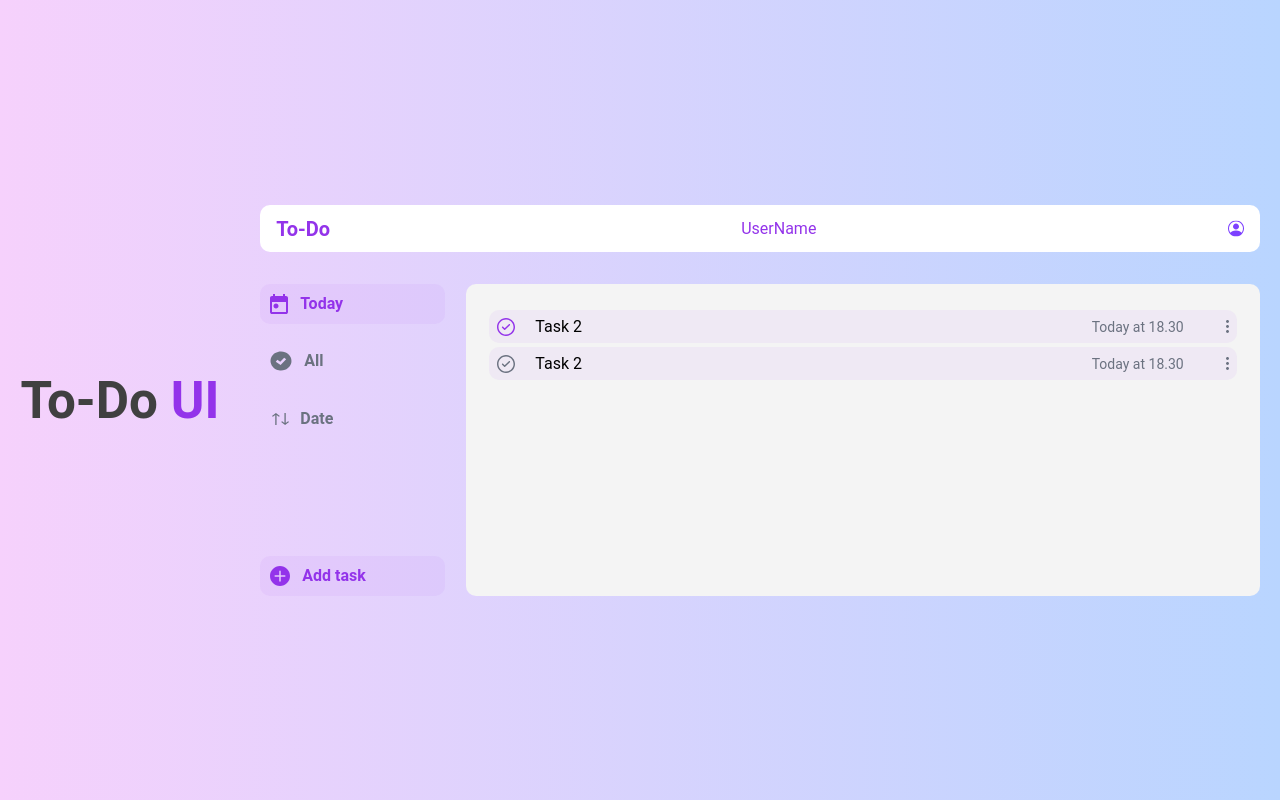
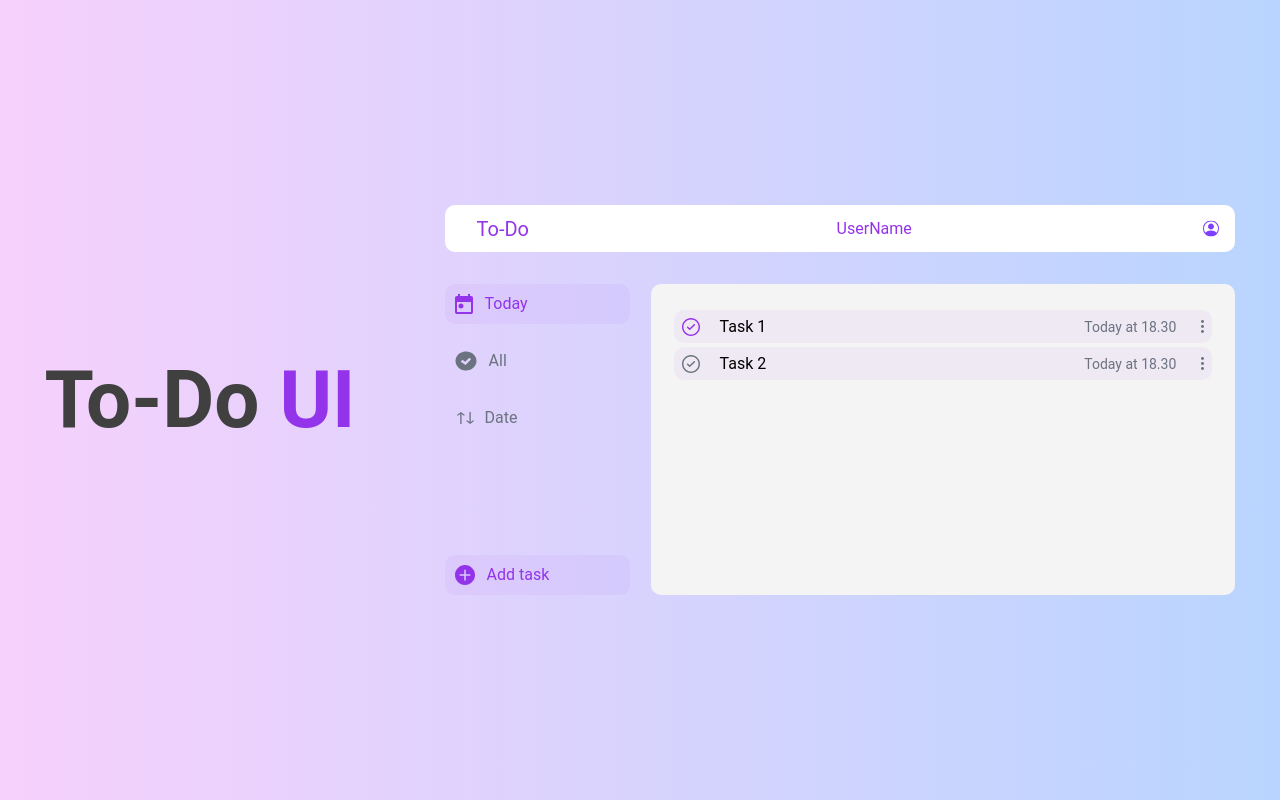
Before and after one commit to dmitriyhudev/todo-list, a Next.js app: page / in a window 1280 px wide. Built offline with nearby package versions, Linux system fonts and the light colour scheme.

Commit message:
Layout fix

```diff
--- a/package.json
+++ b/package.json
@@ -12,7 +12,7 @@
     "@types/node": "20.6.2",
     "@types/react": "18.2.22",
     "@types/react-dom": "18.2.7",
-    "next": "13.4.19",
+    "next": "^13.4.19",
     "react": "18.2.0",
     "react-dom": "18.2.0",
     "styled-components": "^6.0.8",
--- a/src/app/page.tsx
+++ b/src/app/page.tsx
@@ -1,165 +1,82 @@
 'use client'
 import Image from 'next/image'
 import styles from './page.module.css'
-import styled from "styled-components"
+import {
+  Main,
+  LeftText,
+  TextPartOne,
+  TextPartTwo,
+  MainWindow,
+  AccountWindow,
+  ToDoLabel,
+  UserNameLabel,
+  BottomWindows,
+  LeftWindow,
+  DateButton,
+  LeftWindowLabel,
+  AllTasksButton,
+  DateDirectionButton,
+  DateLabel,
+  AddTaskButton,
+  AddTaskLabel,
+  TasksWindow,
+  VisibleTask,
+  TaskName,
+  EmptySpaceInTask,
+  TaskDate,
+} from "./styled.tsx"
 import './globals.css'
-
-//styled-components CSS
-export const Main = styled.main`
-  display: flex;
-  justify-content: space-around;
-  align-items: center;
-  height: 100vh;
-  font-family: 'Roboto';
-  background: linear-gradient(90deg, rgba(246, 209, 252, 1), rgba(185, 213, 255, 1));
-`
-export const LeftText = styled.div`
-  font-size: 2vw;
-  display: inline-flex;
-`
-export const MainWindow = styled.h1`
-  display: flex;
-  flex-direction: column;
-  align-items: space-around;
-  flex-grow: 0.8;
-  width: 672px;
-  max-height: 390px;
-`
-export const AccountWindow = styled.div`
-  display: flex;
-  justify-content: space-between;
-  align-items: center;
-  padding: 12px 16px 12px 16px;
-  height: 47px;
-  border-radius: 10px;
-  border-style: none;
-  background-color: rgba(255, 255, 255, 1);
-  color: rgba(147, 51, 234, 1);
-`
-export const BottomWindows = styled.div`
-  display: flex;
-  justify-content: space-between;
-  flex-grow: 1;
-  height: 312px;
-  margin-top: 32px;
-`
-export const LeftWindow = styled.div`
-  display: flex;
-  flex-direction: column;
-  justify-content: space-between;
-`
-export const DateButton = styled.div`
-  display: flex;
-  width: 185px;
-  height: 40px;
-  padding: 10px;
-  border-radius: 10px;
-  font-size: 16px;
-  color: rgba(147, 51, 234, 1);
-  background-color: rgba(147, 51, 234, 0.06);
-`
-export const AllTasksButton = styled.div`
-  display: flex;
-  width: 185px;
-  height: 40px;
-  padding: 10px;
-  border-radius: 10px;
-  font-size: 16px;
-  color: rgba(107, 114, 128, 1);
-`
-export const DateDirectionButton = styled.div`
-  display: flex;
-  width: 185px;
-  height: 40px;
-  padding: 10px;
-  border-radius: 10px;
-  font-size: 16px;
-  color: rgba(107, 114, 128, 1);
-`
-export const AddTaskButton = styled.div`
-  display: flex;
-  width: 185px;
-  height: 40px;
-  padding: 10px;
-  margin-top: 100px; //////////////////////
-  border-radius: 10px;
-  font-size: 16px;
-  color: rgba(147, 51, 234, 1);
-  background-color: rgba(147, 51, 234, 0.06);
-`
-export const TasksWindow = styled.div`
-  display: flex;
-  flex-direction: column;
-  width: 100%;
-  padding: 24px 7px 7px 7px;
-  margin: 0px 0px 0px 21px;
-  border-radius: 10px;
-  background-color: rgba(244, 244, 244, 1);
-`
-export const VisibleTask = styled.div`
-  display: flex;
-
-
-  align-items: center;
-  height: 33px;
-  margin: 2px 16px 2px 16px;
-  padding: 16px 8px 16px 8px;
-  border-radius: 10px;
-  background-color: rgba(147, 51, 234, 0.06);
-`
 
 export default function Home() {
   return (
     <Main>
         <LeftText>
-            <h1 style={{fontWeight: "700", color: "rgba(64, 64, 64, 1)"}}>To-Do</h1>
-            <div style={{width: "1vw"}}></div>
-            <h1 style={{fontWeight: "700", color: "rgba(147, 51, 234, 1)"}}>UI</h1>
+            <TextPartOne>To-Do</TextPartOne>
+            &nbsp;
+            <TextPartTwo>UI</TextPartTwo>
         </LeftText>
         <MainWindow>
             <AccountWindow>
-                <p style={{fontSize: "20px"}}>To-Do</p>
-                <p style={{fontSize: "16px", fontWeight: "400"}}>UserName</p>
+                <ToDoLabel>To-Do</ToDoLabel>
+                <UserNameLabel>UserName</UserNameLabel>
                 <img src="AccountIcon.svg"></img>
             </AccountWindow>
-            <div>
                 <BottomWindows>
                     <LeftWindow>
                         <DateButton>
                             <img src="CalendarIcon.svg"></img>
-                            <p style={{marginLeft: "12px"}}>Today</p>
+                            <LeftWindowLabel>Today</LeftWindowLabel>
                         </DateButton>
                         <AllTasksButton>
                             <img src="SelectAllIcon.svg"></img>
-                            <p style={{marginLeft: "12px"}}>All</p>
+                            <LeftWindowLabel>All</LeftWindowLabel>
                         </AllTasksButton>
                         <DateDirectionButton>
                             <img src="DateDirectionIcon.svg"></img>
-                            <p style={{marginLeft: "9px"}}>Date</p>
+                            <DateLabel>Date</DateLabel>
                         </DateDirectionButton>
                         <AddTaskButton>
                             <img src="AddIcon.svg"></img>
-                            <p style={{marginLeft: "12px"}}>Add task</p>
+                            <AddTaskLabel>Add task</AddTaskLabel>
                         </AddTaskButton>
                     </LeftWindow>
                     <TasksWindow>
                         <VisibleTask>
                             <img src="TaskDoneIcon.svg"></img>
-                            <p style={{margin: "0px 0px 0px 20px", width: "100px",fontSize: "16px", fontWeight: "400"}}>Task 2</p>
-                            <div style={{width: "100%"}}></div>
-                            <p style={{width: "200px", alignSelf: "center", fontSize: "14px", fontWeight: "400", color: "rgba(107, 114, 128, 1)"}}>Today at 18.30</p>
-                            <img style={{alignSelf: "center"}} src="OptionsIcon.svg"></img>
+                            <TaskName>Task 1</TaskName>
+                            <EmptySpaceInTask></EmptySpaceInTask>
+                            <TaskDate>Today at 18.30</TaskDate>
+                            <img src="OptionsIcon.svg"></img>
                         </VisibleTask>
                         <VisibleTask>
                             <img src="TaskNotDoneIcon.svg"></img>
-                            <p style={{margin: "0px 0px 0px 20px", width: "100px",fontSize: "16px", fontWeight: "400"}}>Task 2</p>
-                            <div style={{width: "100%"}}></div>
-                            <p style={{width: "200px", alignSelf: "center", fontSize: "14px", fontWeight: "400", color: "rgba(107, 114, 128, 1)"}}>Today at 18.30</p>
-                            <img style={{alignSelf: "center"}} src="OptionsIcon.svg"></img>
+                            <TaskName>Task 2</TaskName>
+                            <EmptySpaceInTask></EmptySpaceInTask>
+                            <TaskDate>Today at 18.30</TaskDate>
+                            <img src="OptionsIcon.svg"></img>
                         </VisibleTask>
                     </TasksWindow>
                 </BottomWindows>
-            </div>
         </MainWindow>
     </Main>
   )
--- a/src/app/styled.tsx
+++ b/src/app/styled.tsx
@@ -11,9 +11,19 @@ export const Main = styled.main`
     background: linear-gradient(90deg, rgba(246, 209, 252, 1), rgba(185, 213, 255, 1));
 `
 export const LeftText = styled.div`
-    font-size: 5vh;
+    font-size: 10vh;
+    font-weight: 700;
     display: inline-flex;
 `
+
+export const TextPartOne = styled(LeftText)`
+    color: rgba(64, 64, 64, 1);
+`
+
+export const TextPartTwo = styled(LeftText)`
+    color: rgba(147, 51, 234, 1);
+`
+
 export const MainWindow = styled.div`
     display: flex;
     flex-direction: column;
@@ -32,7 +42,16 @@ export const AccountWindow = styled.div`
     border-style: none;
     background-color: rgba(255, 255, 255, 1);
     color: rgba(147, 51, 234, 1);
+    font-size: 20px;
 `
+export const ToDoLabel = styled(AccountWindow)`
+
+`
+export const UserNameLabel = styled(AccountWindow)`
+    font-size: 16px;
+    font-weight: 400;
+`
+
 export const BottomWindows = styled.div`
     display: flex;
     justify-content: space-between;
@@ -55,6 +74,10 @@ export const DateButton = styled.div`
     color: rgba(147, 51, 234, 1);
     background-color: rgba(147, 51, 234, 0.06);
 `
+export const LeftWindowLabel = styled.div`
+    margin-left: 12px;
+`
+
 export const AllTasksButton = styled.div`
     display: flex;
     width: 185px;
@@ -73,6 +96,10 @@ export const DateDirectionButton = styled.div`
     font-size: 16px;
     color: rgba(107, 114, 128, 1);
 `
+export const DateLabel = styled.div`
+    margin-left: 9px;
+`
+
 export const AddTaskButton = styled.div`
     display: flex;
     width: 185px;
@@ -84,6 +111,10 @@ export const AddTaskButton = styled.div`
     color: rgba(147, 51, 234, 1);
     background-color: rgba(147, 51, 234, 0.06);
 `
+export const AddTaskLabel = styled.div`
+    margin-left: 12px;
+`
+
 export const TasksWindow = styled.div`
     display: flex;
     flex-direction: column;
@@ -102,3 +133,19 @@ export const VisibleTask = styled.div`
     border-radius: 10px;
     background-color: rgba(147, 51, 234, 0.06);
 `
+export const TaskName = styled.div`
+    margin: 0px 0px 0px 20px;
+    width: 100px;
+    font-size: 16px;
+    font-weight: 400;
+`
+export const EmptySpaceInTask = styled.div`
+    width: 100%;
+`
+export const TaskDate = styled.div`
+    width: 200px;
+    align-self: center;
+    font-size: 14px;
+    font-weight: 400;
+    color: rgba(107, 114, 128, 1);
+`
```
Also changed, not shown: 1 other file (tests, documents, lock files or other folders).
